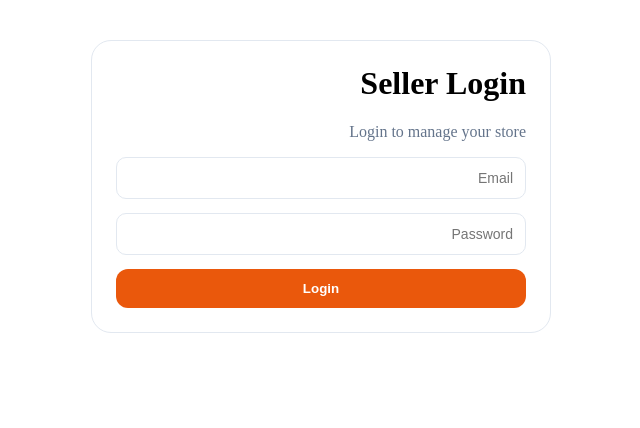
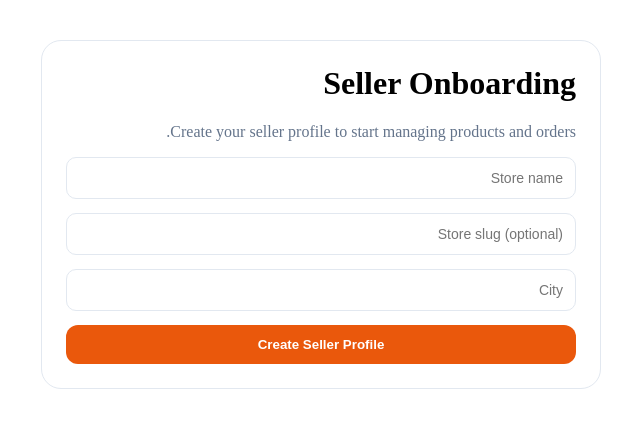
Before and after one commit to ori00fit-tech/souq-rahba-platform, a React (Vite) app in the folder apps/seller-portal/: page /onboarding in a window 1280 px wide. Before the commit this address led to /login. Shown: the top 428 px of the page, without its empty margins (583-1223 px from the left). Built offline with nearby package versions, Linux system fonts and the light colour scheme.

Commit message:
Add seller onboarding flow

```diff
--- a/apps/seller-portal/src/App.jsx
+++ b/apps/seller-portal/src/App.jsx
@@ -9,6 +9,7 @@ import AddProductPage from "./pages/AddProductPage";
 import EditProductPage from "./pages/EditProductPage";
 import OrderDetailsPage from "./pages/OrderDetailsPage";
 import LoginPage from "./pages/LoginPage";
+import OnboardingPage from "./pages/OnboardingPage";
 import { SellerAuthProvider, useSellerAuth } from "./context/SellerAuthContext";
 
 function useIsMobile() {
@@ -208,6 +209,7 @@ function ProtectedShell() {
 
   if (authLoading) return <div style={{ padding: "40px" }}>Loading...</div>;
   if (!currentSeller) return <Navigate to="/login" replace />;
+  if (!currentSeller.id) return <Navigate to="/onboarding" replace />;
 
   return (
     <div
@@ -258,6 +260,7 @@ function AppRoutes() {
   return (
     <Routes>
       <Route path="/login" element={<LoginPage />} />
+      <Route path="/onboarding" element={<OnboardingPage />} />
       <Route path="/*" element={<ProtectedShell />} />
     </Routes>
   );
--- /dev/null
+++ b/apps/seller-portal/src/pages/OnboardingPage.jsx
@@ -0,0 +1,121 @@
+import { useState } from "react";
+import { Navigate, useNavigate } from "react-router-dom";
+import { apiPost } from "../lib/api";
+import { useSellerAuth } from "../context/SellerAuthContext";
+
+export default function OnboardingPage() {
+  const navigate = useNavigate();
+  const { currentSeller, authLoading } = useSellerAuth();
+
+  const [form, setForm] = useState({
+    display_name: "",
+    slug: "",
+    city: ""
+  });
+
+  const [loading, setLoading] = useState(false);
+  const [message, setMessage] = useState("");
+
+  if (!authLoading && currentSeller?.id) {
+    return <Navigate to="/" replace />;
+  }
+
+  function handleChange(e) {
+    setForm({
+      ...form,
+      [e.target.name]: e.target.value
+    });
+  }
+
+  async function handleSubmit(e) {
+    e.preventDefault();
+
+    try {
+      setLoading(true);
+      setMessage("");
+
+      const res = await apiPost("/marketplace/onboarding", form);
+
+      if (res.ok) {
+        setMessage("Seller profile created successfully");
+        setTimeout(() => {
+          navigate("/");
+          window.location.reload();
+        }, 800);
+      }
+    } catch (err) {
+      console.error(err);
+      setMessage("Failed to create seller profile");
+    } finally {
+      setLoading(false);
+    }
+  }
+
+  return (
+    <div style={{ maxWidth: "560px", margin: "40px auto", display: "grid", gap: "20px" }}>
+      <div
+        style={{
+          background: "#fff",
+          border: "1px solid #e2e8f0",
+          borderRadius: "20px",
+          padding: "24px"
+        }}
+      >
+        <h1 style={{ marginTop: 0 }}>Seller Onboarding</h1>
+        <p style={{ color: "#64748b" }}>
+          Create your seller profile to start managing products and orders.
+        </p>
+
+        <form onSubmit={handleSubmit} style={{ display: "grid", gap: "14px" }}>
+          <input
+            name="display_name"
+            placeholder="Store name"
+            value={form.display_name}
+            onChange={handleChange}
+            style={input}
+          />
+
+          <input
+            name="slug"
+            placeholder="Store slug (optional)"
+            value={form.slug}
+            onChange={handleChange}
+            style={input}
+          />
+
+          <input
+            name="city"
+            placeholder="City"
+            value={form.city}
+            onChange={handleChange}
+            style={input}
+          />
+
+          <button
+            type="submit"
+            disabled={loading}
+            style={{
+              padding: "12px",
+              borderRadius: "12px",
+              border: "none",
+              background: "#ea580c",
+              color: "#fff",
+              fontWeight: "700"
+            }}
+          >
+            {loading ? "Creating..." : "Create Seller Profile"}
+          </button>
+        </form>
+
+        {message ? <p style={{ marginTop: "14px" }}>{message}</p> : null}
+      </div>
+    </div>
+  );
+}
+
+const input = {
+  padding: "12px",
+  borderRadius: "10px",
+  border: "1px solid #e2e8f0",
+  fontSize: "14px"
+};
```
Also changed, not shown: 1 other file (tests, documents, lock files or other folders).
